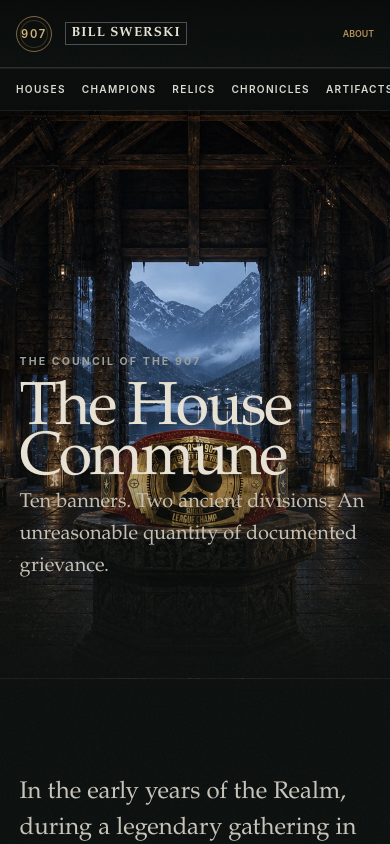
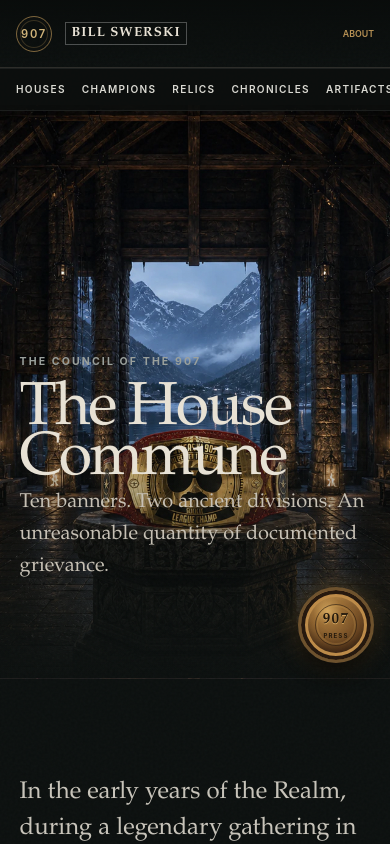
Before and after one commit to kodiakstrategy-sd/Bill-Swerski-907, a Next.js app: page /houses in a window 390 px wide. Shown: the top 844 px of the page. Built offline with nearby package versions, Linux system fonts and the light colour scheme.

Commit message:
Add unmarked Council seal Easter egg

```diff
--- a/app/globals.css
+++ b/app/globals.css
@@ -84,6 +84,17 @@ h1,h2,h3 { font-family:var(--font-display),serif; font-weight:500; }
 .houses-commune { background:#0c100f; color:var(--bone); }
 .houses-commune .page-hero { min-height:72vh; display:flex; flex-direction:column; justify-content:end; background:linear-gradient(0deg,#0c100f 0,transparent 48%),url('/world/great-hall.webp') center 32%/cover; }
 .houses-commune .page-hero .lede { color:#c7c1b5; }
+.commune-foyer { position:relative; }
+.council-seal { position:absolute; z-index:3; right:clamp(1.3rem,5vw,5rem); bottom:clamp(1.5rem,4vw,3.5rem); width:96px; aspect-ratio:1; border:3px solid #6d512c; border-radius:50%; color:#21170b; background:radial-gradient(circle at 38% 30%,#d3a65d 0,#9a6d34 22%,#68431f 58%,#2b1b0e 100%); box-shadow:0 11px 18px #000b,0 0 24px #d59a4352,inset 0 0 0 4px #24170d,inset 0 0 0 7px #bd8b48,inset 0 -9px 13px #1c100bd1,inset 0 6px 8px #f0c17670; cursor:pointer; transition:transform .16s,filter .16s,box-shadow .16s; }
+.council-seal::before { content:""; position:absolute; inset:14px; border:1px solid #25180d99; border-radius:50%; box-shadow:inset 0 0 0 2px #d5a25438; }
+.council-seal:hover { transform:translateY(-3px); filter:brightness(1.12); box-shadow:0 14px 22px #000c,0 0 30px #e7aa4d70,inset 0 0 0 4px #24170d,inset 0 0 0 7px #bd8b48,inset 0 -9px 13px #1c100bd1,inset 0 6px 8px #f0c17670; }
+.council-seal:active { transform:translateY(3px) scale(.98); box-shadow:0 4px 8px #000c,0 0 15px #d59a4345,inset 0 7px 13px #160d09,inset 0 0 0 4px #24170d,inset 0 0 0 7px #8a602f; }
+.council-seal__rune { display:block; position:relative; font:700 1.25rem var(--font-display); letter-spacing:.08em; text-shadow:0 1px #d9aa61; }
+.council-seal__instruction { display:block; position:relative; margin-top:.2rem; font:700 .38rem var(--font-body); letter-spacing:.18em; text-transform:uppercase; }
+.council-reveal { position:fixed; inset:0; z-index:120; display:grid; place-items:center; padding:clamp(1rem,4vw,3rem); background:#030504f2; backdrop-filter:blur(9px); }
+.council-reveal__frame { width:min(1320px,92vw); border:clamp(6px,1vw,12px) solid #292d2b; outline:1px solid #777066; box-shadow:0 35px 110px #000; background:#0b0d0c; }
+.council-reveal__frame img { display:block; width:100%; height:auto; }
+.council-reveal__close { position:fixed; top:1.25rem; right:1.5rem; width:48px; height:48px; border:1px solid #827b70; color:#d8d1c4; background:#111412; font:300 2rem/1 var(--font-body); cursor:pointer; }
 .houses-commune .lore-panel { color:#c8c4ba; }
 .houses-commune .lore-panel strong { color:#b99559; }
 .houses-commune .house-division { max-width:1440px; border-color:#ffffff1b; }
@@ -119,6 +130,10 @@ h1,h2,h3 { font-family:var(--font-display),serif; font-weight:500; }
 
 @media (max-width:760px) {
   .houses-commune .page-hero { min-height:68vh; }
+  .council-seal { width:76px; right:1rem; bottom:1rem; }
+  .council-seal__rune { font-size:.95rem; }
+  .council-reveal { padding:3.5rem .75rem 1rem; }
+  .council-reveal__frame { width:96vw; }
   .houses-commune .house-row { grid-template-columns:25px 64px 1fr 18px; }
   .houses-commune .house-row .house-art { width:58px; }
   .house-hero__veil { background:linear-gradient(0deg,#070909f2 0,#080a09b8 62%,#0709095e); }
--- a/app/houses/page.tsx
+++ b/app/houses/page.tsx
@@ -2,11 +2,12 @@ import { PageHero } from "@/components/PageHero";
 import { HouseCard } from "@/components/HouseCard";
 import { divisionLore, divisions } from "@/data/divisions";
 import { houseBySlug } from "@/data/houses";
+import { CouncilEasterEgg } from "@/components/CouncilEasterEgg";
 
 export const metadata = { title: "The Ten Houses" };
 
 export default function HousesPage() {
-  return <div className="page-wrap houses-commune"><PageHero eyebrow="The Council of the 907" title="The House Commune" intro="Ten banners. Two ancient divisions. An unreasonable quantity of documented grievance." />
+  return <div className="page-wrap houses-commune"><div className="commune-foyer"><PageHero eyebrow="The Council of the 907" title="The House Commune" intro="Ten banners. Two ancient divisions. An unreasonable quantity of documented grievance." /><CouncilEasterEgg/></div>
     <section className="lore-panel"><p>{divisionLore[0]}</p><strong>{divisionLore[2]}</strong></section>
     {divisions.map((division) => <section key={division.name} className="house-division"><div className="division-label"><span>Division</span><h2>{division.name}</h2><p>Five permanent seats</p></div><div>{division.houseSlugs.map((slug, i) => <HouseCard key={slug} house={houseBySlug(slug)!} index={i}/>)}</div></section>)}
   </div>;
--- /dev/null
+++ b/components/CouncilEasterEgg.tsx
@@ -0,0 +1,29 @@
+"use client";
+
+import Image from "next/image";
+import { useEffect, useState } from "react";
+
+export function CouncilEasterEgg() {
+  const [open, setOpen] = useState(false);
+
+  useEffect(() => {
+    if (!open) return;
+    const close = (event: KeyboardEvent) => event.key === "Escape" && setOpen(false);
+    document.addEventListener("keydown", close);
+    document.body.style.overflow = "hidden";
+    return () => { document.removeEventListener("keydown", close); document.body.style.overflow = ""; };
+  }, [open]);
+
+  return <>
+    <button className="council-seal" type="button" aria-label="Press the unmarked Council seal" onClick={() => setOpen(true)}>
+      <span className="council-seal__rune">907</span>
+      <span className="council-seal__instruction">Press</span>
+    </button>
+    {open && <div className="council-reveal" role="dialog" aria-modal="true" aria-label="Council seal reveal" onClick={() => setOpen(false)}>
+      <button className="council-reveal__close" type="button" aria-label="Close" onClick={() => setOpen(false)}>×</button>
+      <div className="council-reveal__frame" onClick={(event) => event.stopPropagation()}>
+        <Image src="/artifacts/council-easter-egg.jpg" alt="" width={1320} height={702} priority sizes="min(92vw, 1320px)"/>
+      </div>
+    </div>}
+  </>;
+}
```
Also changed, not shown: public/artifacts/council-easter-egg.jpg (added).
